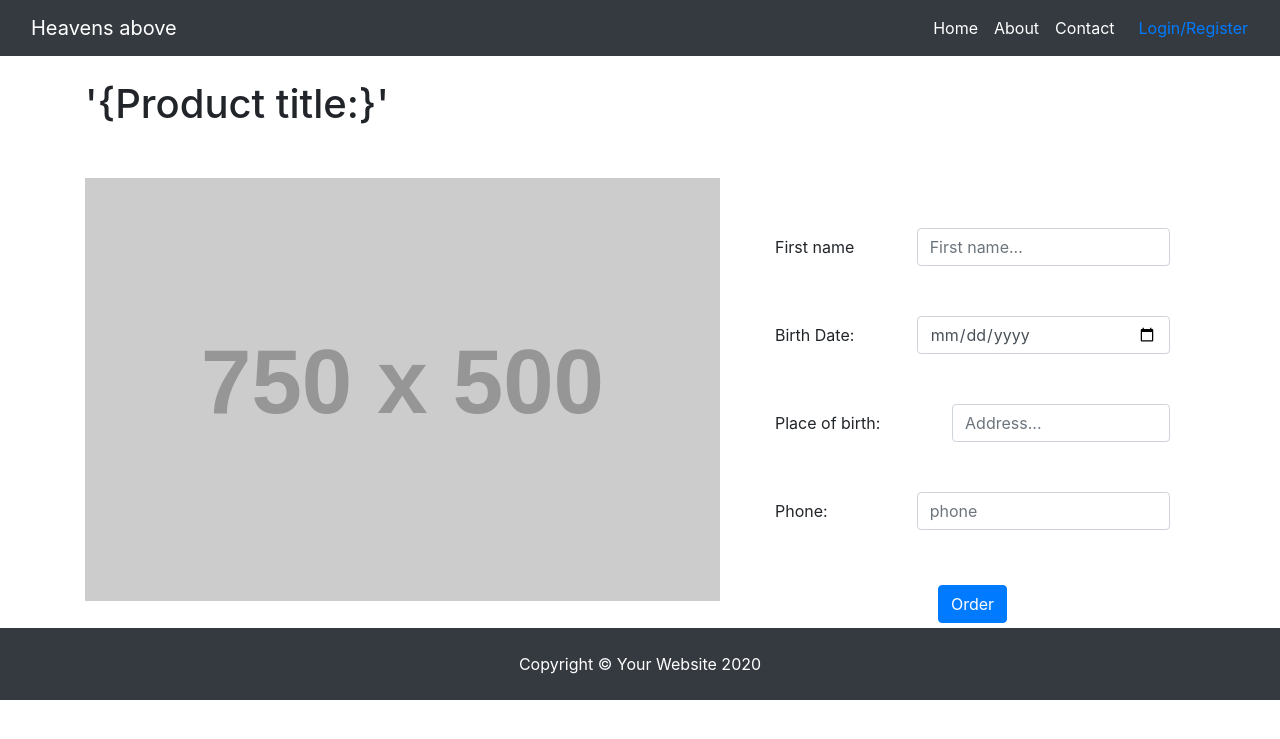
After one commit to OsaidM/Heavens_above, a Django app: page /order in a window 1280 px wide. The commit adds this page. Shown: the top 739 px of the page. Run offline with Django 3.2, Linux system fonts and the light colour scheme; grey boxes labelled with a size stand in for pictures from a placeholder-image service; some libraries are stand-ins or nearby versions.

Commit message:
newHeaven_v04

```diff
--- a/apps/heaven_app/static/heaven_app/css/style.css
+++ b/apps/heaven_app/static/heaven_app/css/style.css
@@ -94,3 +94,17 @@ color: #333;
         display: flex;
         justify-content: center;
     }
+
+    .popup {
+        width: 33.333333%;
+        padding: 15px;
+        left: 0;
+        margin-left: 33.333333%;
+        border: 1px solid #ccc;
+        border-radius: 10px;
+        background: white;
+        position: absolute;
+        top: 15%;
+        box-shadow: 5px 5px 5px #000;
+        z-index: 10001;
+    }
--- /dev/null
+++ b/apps/heaven_app/templates/heaven_app/order.html
@@ -0,0 +1,98 @@
+<!DOCTYPE html>
+<html lang="en">
+<head>
+    <meta charset="UTF-8">
+    <meta name="viewport" content="width=device-width, initial-scale=1.0">
+    {%load static%}
+    <!-- Custom styles for this template -->
+    <link rel="stylesheet" href="{% static 'heaven_app/css/style.css'%}">
+
+    <!-- Bootstrap core CSS -->
+    <link href="{% static 'heaven_app/css/bootstrap.min.css'%}" rel="stylesheet">
+    <title>Heaven's Above  - SignUp</title>
+</head>
+<body>
+
+    <!-- Navigation -->
+    <nav class="navbar fixed-top navbar-expand-lg navbar-dark bg-dark fixed-top">
+        <div class="container">
+        <a class="navbar-brand" href="/">Heavens above</a>
+        </div>
+        <div class="collapse navbar-collapse" id="navbarResponsive">
+            <ul class="navbar-nav ml-auto">
+                <li class="nav-item active">
+                    <a class="nav-link" href="#">Home</a>
+                </li>
+                <li class="nav-item active">
+                    <a class="nav-link" href="#">About</a>
+                </li>
+                <li class="nav-item active">
+                    <a class="nav-link" href="#">Contact</a>
+                </li>
+                </ul>
+            <a class="nav-link" href="#">Login/Register</a>
+        </div>
+    </nav>
+
+    <!-- Page Content -->
+    <div class="container">
+
+        <!-- Page Heading/Breadcrumbs -->
+        <h1 class="mt-4 mb-3">'{Product title:}'</h1>
+        <!-- Portfolio Item Row -->
+        <div class="row">
+            <div class="col-md-7">
+                <img class="img-fluid" src="http://placehold.it/750x500" alt="">
+                <br>
+            </div>
+
+            <div class="col-md-5">
+                <div class="form-box">
+                    <div class="form-bottom">
+                        <form action="" method="post" class="registration-form">
+                            {% csrf_token %}
+                            <div class="form-group row">
+                                <label for="first name" class="col-md-4 col-form-label">First name</label>
+                                <div class="col">
+                                    <input type="text" name="first_name" placeholder="First name..." class="form-first-name form-control" id="form-first-name">
+                                </div>
+                            </div>
+                            <div class="form-group row">
+                                <label for="birthday" class="col-md-4 col-form-label">Birth Date:</label>
+                                <div class="col">
+                                    <input type="date" class="form-control" id="birthday" name="birthday">
+                                </div>
+                            </div>
+                            <div class="form-group row">
+                                <label for="address" class="col-md-5 col-form-label">Place of birth:</label>
+                                <div class="col">
+                                    <input type="text" name="address" placeholder="Address..." class="form-last-name form-control" id="address">
+                                </div>
+                            </div>
+                            <div class="form-group row">
+                                <label for="phone" class="col-md-4 col-form-label">Phone:</label>
+                                <div class="col">
+                                    <input type="text" name="address" class="form-control" id="phone" placeholder="phone">
+                                </div>
+                            </div>
+                            <div class="row justify-content-md-center button-signup">
+                                <button type="submit" id="complexConfirm" class="btn confirm btn-primary">Order</button>
+                            </div>
+                        </form>
+                    </div>
+                </div>
+            </div>
+
+        </div>
+    </div>
+
+    <!-- Footer -->
+    <footer class="py-4 bg-dark">
+        <div class="container">
+        <p class="m-0 text-center text-white">Copyright &copy; Your Website 2020</p>
+        </div>
+    </footer>
+</body>
+
+
+</html>
--- a/apps/heaven_app/templates/heaven_app/signup.html
+++ b/apps/heaven_app/templates/heaven_app/signup.html
@@ -126,7 +126,6 @@
                             </form>
                         </div>
                     </div>
-
                 </div>
             </div>
         </div>
--- a/apps/heaven_app/urls.py
+++ b/apps/heaven_app/urls.py
@@ -8,6 +8,7 @@ urlpatterns = [
     path('', views.root),
     path('signup', views.signup),
     path('details', views.details),
+    path('order', views.order),
     path('about', views.about),
     path('contact', views.contact),
     path('account', views.account),
--- a/apps/heaven_app/views.py
+++ b/apps/heaven_app/views.py
@@ -6,6 +6,9 @@ def root(request):
 
 def details(request):
     return render(request, 'heaven_app/details.html')
+
+def order(request):
+    return render(request, 'heaven_app/order.html')
 
 def signup(request):
     return render(request, 'heaven_app/signup.html')
```
